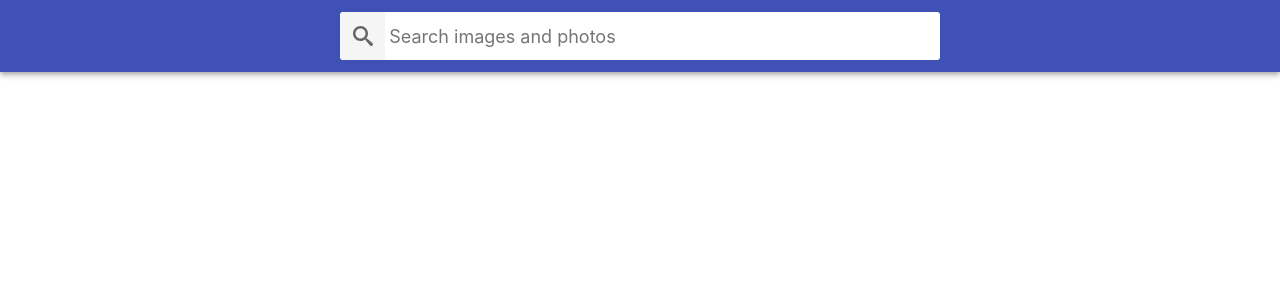
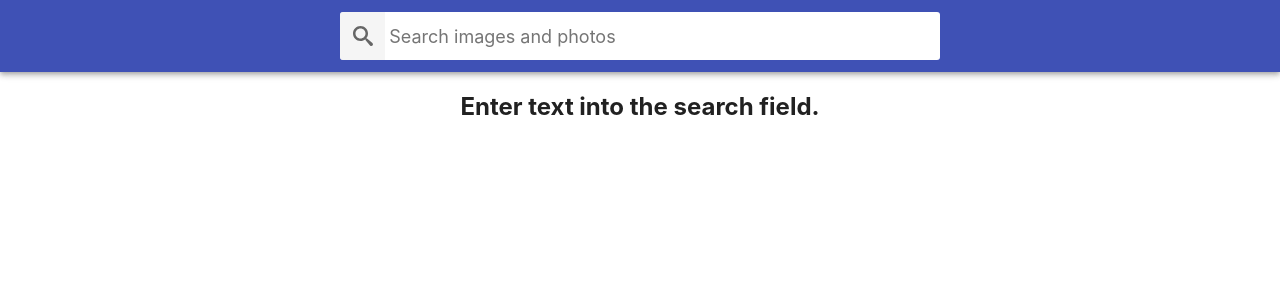
Before and after one commit to nezalonov-serhii/goit-react-hw-04-images, a React (Create React App) app: page / in a window 1280 px wide. Shown: the top 300 px of the page. Built offline with nearby package versions, Linux system fonts and the light colour scheme.

Commit message:
fix InfoSearch

```diff
--- a/src/components/App.jsx
+++ b/src/components/App.jsx
@@ -5,7 +5,7 @@ import 'react-toastify/dist/ReactToastify.css';
 
 import { Button } from './Button/ButtonLoad';
 import { ImageGallery } from './ImageGallery/ImageGallery';
-import { InfoPlaceholder } from './InfoSearch/InfoSearch';
+import { InfoSearch } from './InfoSearch/InfoSearch';
 import { Loader } from './Loader/Loader';
 import { Searchbar } from './Searchbar/Searchbar';
 
@@ -16,7 +16,6 @@ export function App() {
 
   const [toggleLoader, setToggleLoader] = useState(false);
   const [toggleButton, setToggleButton] = useState(false);
-  const [error, setError] = useState('');
 
   useEffect(() => {
     if (!searchName) return;
@@ -58,16 +57,14 @@ export function App() {
       setDataImages([]);
       setPage(1);
       setToggleButton(false);
-      setError('');
     }
   }
 
   return (
     <>
       <Searchbar onSubmit={onSubmitSearch} />
-      {!searchName && <InfoPlaceholder searchName={searchName} error={error} />}
-
-      {searchName && <ImageGallery dataImages={dataImages} />}
+      {dataImages.length === 0 && <InfoSearch searchName={searchName} />}
+      {dataImages.length !== 0 && <ImageGallery dataImages={dataImages} />}
       {toggleButton && (
         <Button clickLoadMore={clickLoadMore} toggleLoader={toggleLoader} />
       )}
--- a/src/components/InfoSearch/InfoSearch.jsx
+++ b/src/components/InfoSearch/InfoSearch.jsx
@@ -1,13 +1,11 @@
 import { WrapPlaceholder } from './InfoSearch.styled';
 
-export function InfoPlaceholder({ searchName }) {
+export function InfoSearch({ searchName }) {
   return (
     <>
-      {searchName && (
-        <WrapPlaceholder>
-          <h2>Enter text into the search field.</h2>
-        </WrapPlaceholder>
-      )}
+      <WrapPlaceholder>
+        <h2>Enter text into the search field.</h2>
+      </WrapPlaceholder>
     </>
   );
 }
```
